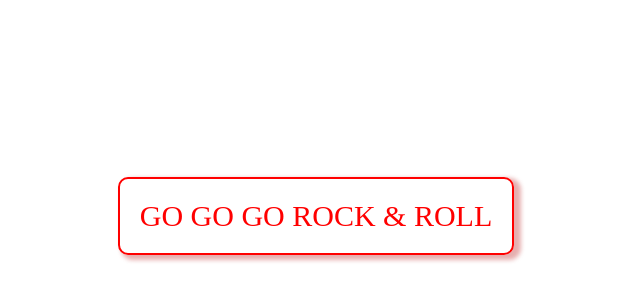
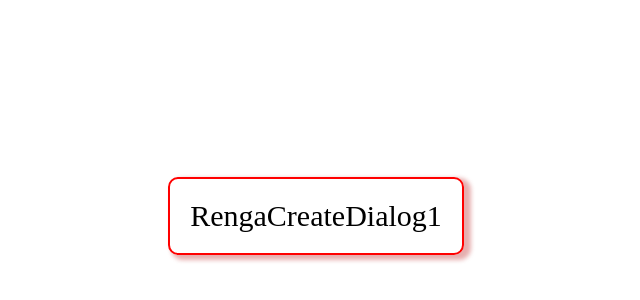
Before and after one commit to sky3d/wb-project, a React app in the folder client/: page /renga_create in a window 1280 px wide. Shown: the part 192-492 px from the top of the page, without its empty margins (332-972 px from the left). Built offline with nearby package versions, Linux system fonts and the light colour scheme.

Commit message:
feat: add router

```diff
--- a/client/package.json
+++ b/client/package.json
@@ -13,9 +13,11 @@
     "@babel/preset-react": "^7.16.0",
     "@babel/preset-typescript": "^7.16.0",
     "@babel/runtime": "^7.16.3",
+    "@reduxjs/toolkit": "^1.6.2",
     "@types/fork-ts-checker-webpack-plugin": "^0.4.5",
     "@types/react": "^17.0.37",
     "@types/react-dom": "^17.0.11",
+    "@types/react-router-dom": "^5.3.2",
     "@types/webpack": "^5.28.0",
     "@types/webpack-dev-server": "^4.5.0",
     "babel-loader": "^8.2.3",
@@ -26,6 +28,8 @@
     "mini-css-extract-plugin": "^2.4.5",
     "react": "^17.0.2",
     "react-dom": "^17.0.2",
+    "react-redux": "^7.2.6",
+    "react-router-dom": "^6.0.2",
     "sass": "^1.43.5",
     "sass-loader": "^12.3.0",
     "ts-loader": "^9.2.6",
--- /dev/null
+++ b/client/src/components/renga-create-dialog/renga-create-dialog.module.css
@@ -0,0 +1,8 @@
+.baner {
+    font-size: 30px;
+    border: 2px solid red;
+    width: auto;
+    padding: 20px;
+    border-radius: 10px;
+    box-shadow: 5px 3px 4px 2px #cd5c5c7d;
+}
--- /dev/null
+++ b/client/src/components/renga-create-dialog/renga-create-dialog.tsx
@@ -0,0 +1,16 @@
+import React, { FC, useState } from "react";
+
+import styles from "./renga-create-dialog.module.css";
+
+export const RengaCreateDialog = (): JSX.Element => {
+    const [baterText, setBaterText] = useState('RengaCreateDialog1');
+    const onClick = () => {
+        setBaterText([...baterText].reverse().join(""));
+    };
+
+    return (
+        <span className={styles.baner} onClick={onClick}>
+            <span className={styles.unselectable}>{baterText}</span>
+        </span>
+    );
+};
--- a/client/src/components/test-baner/test-baner.module.css
+++ b/client/src/components/test-baner/test-baner.module.css
@@ -28,4 +28,6 @@
     -ms-user-select: none;       /* Internet Explorer/Edge */
     user-select: none;           /* Non-prefixed version, currently
                                     not supported by any browser */
+    text-decoration: none;
+    color: red;
   }
--- a/client/src/components/test-baner/test-baner.tsx
+++ b/client/src/components/test-baner/test-baner.tsx
@@ -2,6 +2,8 @@ import React, { FC, useState } from "react";
 import { TTestBaner } from "./types";
 
 import styles from "./test-baner.module.css";
+import { linkSync } from "fs";
+import { Link } from "react-router-dom";
 
 export const TestBaner: FC<TTestBaner> = ({ title }): JSX.Element => {
     const [baterText, setBaterText] = useState(title);
@@ -10,8 +12,10 @@ export const TestBaner: FC<TTestBaner> = ({ title }): JSX.Element => {
     };
 
     return (
-        <span className={styles.baner} onClick={onClick}>
-            <span className={styles.unselectable}>{baterText}</span>
+        <span className={styles.baner}>
+            <Link to="/renga_create" className={styles.unselectable}>
+                {baterText}
+            </Link>
         </span>
     );
 };
--- a/client/src/pages/main.tsx
+++ b/client/src/pages/main.tsx
@@ -1,20 +1,26 @@
 import React from "react";
+import { BrowserRouter as Router, Routes, Route } from "react-router-dom";
 import { TestBaner } from "../components/test-baner/test-baner";
 import { useWindowSize } from "../utils/hoocs";
+import { ReangaCreate } from "./renga-create";
 
 const style = {
-    height: 893,
-    display: 'flex',
-    justifyContent: 'center',
-    alignItems: 'center'
-}
+    display: "flex",
+    justifyContent: "center",
+    alignItems: "center",
+};
 
 export const MainPage = (): JSX.Element => {
     const [, h] = useWindowSize();
 
     return (
-        <div style={{ ...style, height: h }}>
-            <TestBaner title={"GO GO GO ROCK & ROLL"} />
+        <div style = {{...style, height: h}}>
+            <Router>
+                <Routes>
+                    <Route path="/" element={<TestBaner title={"Создать ренгу"} />} />
+                    <Route path="/renga_create" element={<ReangaCreate />} />
+                </Routes>
+            </Router>
         </div>
     );
 };
--- /dev/null
+++ b/client/src/pages/renga-create.tsx
@@ -0,0 +1,9 @@
+import React from "react";
+
+import { RengaCreateDialog } from "../components/renga-create-dialog/renga-create-dialog";
+
+export const ReangaCreate = (): JSX.Element => {
+    return (
+        <RengaCreateDialog />
+    );
+};
--- a/client/webpack.config.js
+++ b/client/webpack.config.js
@@ -14,6 +14,10 @@ const devServer = (isDev) =>
                   port: 4000,
                   // папка для статики если нужна
                   // contentBase: path.join(__dirname, "public"),
+
+                  // без этой настройки маршрутизация работает только через ссылки
+                  // и по f5 или прямому вводу орет что не может найти страницу
+                  historyApiFallback: true,
               },
           };
 
```
Also changed, not shown: 1 other file (tests, documents, lock files or other folders).
